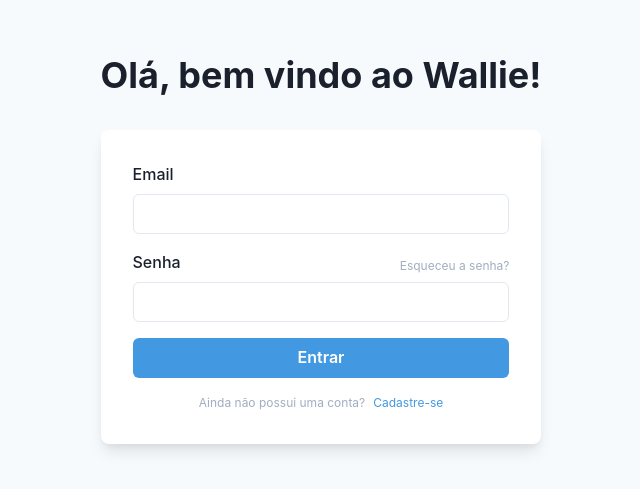
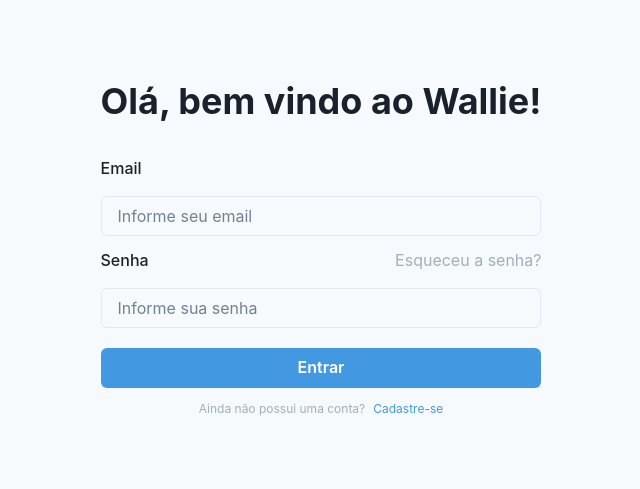
Before and after one commit to wallieapp/wallie-ui, a React (Create React App) app: page /login in a window 1280 px wide. Shown: the part 151-640 px from the top of the page, without its empty margins (319-959 px from the left). Built offline with nearby package versions, Linux system fonts and the light colour scheme; no server answers.

Commit message:
feat(login-flow): finishing login flow

```diff
--- a/package.json
+++ b/package.json
@@ -12,7 +12,9 @@
     "axios": "^0.27.2",
     "classnames": "^2.3.1",
     "dayjs": "^1.11.2",
+    "formik": "^2.2.9",
     "framer-motion": "^6",
+    "lodash": "^4.17.21",
     "react": "^18.1.0",
     "react-dom": "^18.1.0",
     "react-lottie": "^1.2.3",
--- a/src/components/Login/Login.jsx
+++ b/src/components/Login/Login.jsx
@@ -1,15 +1,16 @@
-import {useState, React} from "react";
+import { React } from "react";
+import { Formik } from 'formik';
+import { PropTypes } from 'prop-types';
 
 import {
   Flex,
   Box,
-  Text,
-  FormControl,
   FormLabel,
   Input,
   Stack,
   Link,
   Button,
+  Text,
   Heading,
   useColorModeValue,
 } from "@chakra-ui/react";
@@ -21,9 +22,6 @@
     onSignUpClick,
     onForgotPasswordClick
  }) => {
-    const [email, setEmail] = useState('');
-    const [password, setPassword] = useState('');
-
     return (
         <Flex
             minH={"100vh"}
@@ -37,34 +35,32 @@
                         Olá, bem vindo ao Wallie!
                     </Heading>
                 </Stack>
-            <Box
-                rounded={"lg"}
-                bg={useColorModeValue("white", "gray.700")}
-                boxShadow={"lg"}
-                p={8}
-            >
-                <Stack spacing={4}>
+                { error && <Box bg='red.500' borderRadius={'8px'} w='100%' p={4} color='white' textAlign={'center'}> { error } </Box> }
+                <Formik initialValues={{ email: '', password: '' }} onSubmit={onLoginClick}>
+						{({ values, handleChange, handleSubmit }) => (
+							<Box>
+								<Stack>
+									<FormLabel>Email</FormLabel>
+									<Input type={'email'} name={'email'} disabled={loading} placeholder="Informe seu email" onChange={handleChange} />
+								</Stack>
 
-                <FormControl id="email">
-                    <FormLabel>Email</FormLabel>
-                    <Input type="email" onChange={event => setEmail(event.target.value)}/>
-                </FormControl>
-
-                <FormControl id="password">
-                    <Stack fontSize='xs' spacing={10} direction={{ base: "row" }} align={"center"} justify={"space-between"}>
+								<Stack direction={'column'} marginTop={3}>
+									<Stack direction={'row'} justify={'space-between'}>
                                         <FormLabel>Senha</FormLabel>
-                        <Link color={"gray.400"} _hover={{ color:"blue.400" }}>Esqueceu a senha?</Link>
+                                        <Link onClick={onForgotPasswordClick} color={"gray.400"} _hover={{ color:"blue.400" }}>
+                                            Esqueceu a senha?
+                                        </Link>
 									</Stack>
-                    <Input type="password" onChange={event => setPassword(event.target.value)}/>
-                </FormControl>
+									<Input type={'password'} name={'password'} disabled={loading} placeholder="Informe sua senha" onChange={handleChange} />
+								</Stack>
 
                                 <Stack spacing={10}>
-                    <Button bg={"blue.400"} color={"white"} _hover={{ bg: "blue.500" }} onClick={() => onLoginClick({ email, password })}>
+                                    <Button bg={"blue.400"} color={"white"} _hover={{ bg: "blue.500" }} onClick={handleSubmit} disabled={!values.email || !values.password} marginTop={5} isLoading={loading}>
                                         Entrar
                                     </Button>
                                 </Stack>
 
-                    <Stack fontSize='xs' direction={{ base: "column", sm: "row" }} align={"center"} justify={"center"}>
+                                <Stack fontSize='xs' direction={{ base: "column", sm: "row" }} align={"center"} justify={"center"} marginTop={3}>
                                     <Text color={"gray.400"}>
                                         Ainda não possui uma conta?
                                     </Text>
@@ -72,12 +68,20 @@
                                         Cadastre-se
                                     </Link>
                                 </Stack>
-                </Stack>
 							</Box>
+						)}
+					</Formik>
             </Stack>
         </Flex>
     );
 };
 
+Login.propTypes = {
+	error: PropTypes.string,
+	loading: PropTypes.bool.isRequired,
+	onLoginClick: PropTypes.func.isRequired,
+	onSignUpClick: PropTypes.func.isRequired,
+	onForgotPasswordClick: PropTypes.func.isRequired
+};
 
 export default Login;
--- a/src/containers/Login/Login.js
+++ b/src/containers/Login/Login.js
@@ -1,3 +1,4 @@
+import { get } from 'lodash';
 import { React, useState } from 'react';
 
 import Login from '../../components/Login';
@@ -6,7 +7,7 @@
 import { saveSession } from '../../services/storage';
 
 const LoginContainer = props => {
-    const [error, setError] = useState();
+    const [error, setError] = useState('');
 	const [loading, setLoading] = useState(false);
 
 	const onSignUpClick = () => props.history.push('/sign-up');
@@ -16,17 +17,24 @@
 	const onLoginClick = async ({ email, password }) => {
 		setLoading(true);
 
-		const { error, data } = await authenticate({ email, password });
+		const response = await authenticate({ email, password });
+        const responseData = get(response.data, 'data');
 
-        console.log(error, data)
+        console.log(responseData);
 
 		setLoading(false);
 
-		if (data) {
-			saveSession(data);
+		if (response.data && (response.data.status === 'success' && responseData.token)) {
+			saveSession(responseData);
 			props.history.push('/home');
 		} else {
-			setError(error.message);
+            const mappedErrorCodes = {
+                NO_RESULTS: 'Credenciais inválidas, tente novamente.'
+            };
+
+            const errorData = get(response.data, 'data');
+
+			setError(mappedErrorCodes[errorData] || 'Algum erro aconteceu, tente novamente mais tarde.');
 		}
 	};
 
@@ -36,7 +44,7 @@
             onLoginClick={onLoginClick}
             onSignUpClick={onSignUpClick}
             onForgotPasswordClick={onForgotPasswordClick}
-    />
+        />
 };
 
 export default LoginContainer;
--- a/src/services/storage.js
+++ b/src/services/storage.js
@@ -1,4 +1,4 @@
-export const saveSession = ({ id, name, email, default_broker_id, token }) => {
+export const saveSession = ({ id, name, email, token }) => {
 	localStorage.setItem('id', id);
 	localStorage.setItem('name', name);
 	localStorage.setItem('email', email);
```
Also changed, not shown: 1 other file (tests, documents, lock files or other folders). Lines whose indentation alone changed are shown as unchanged.
